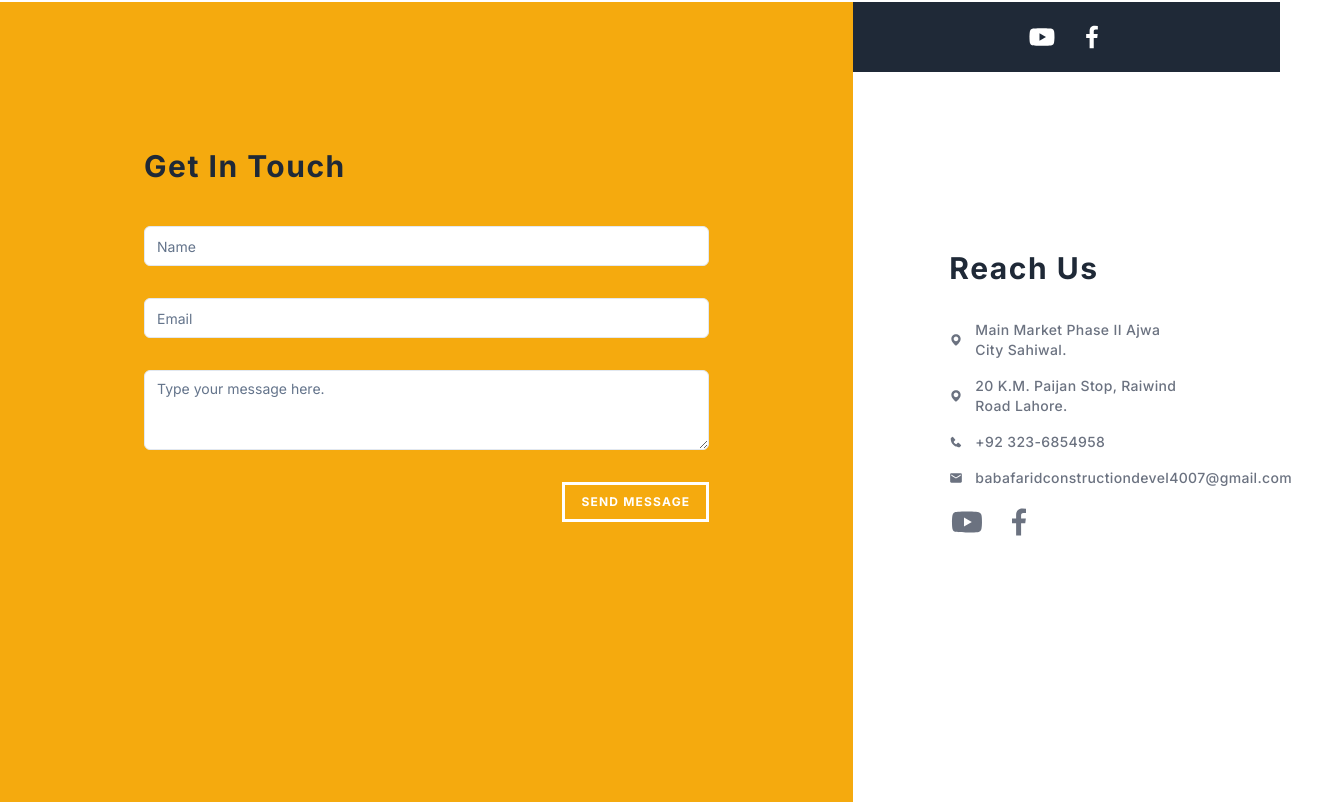
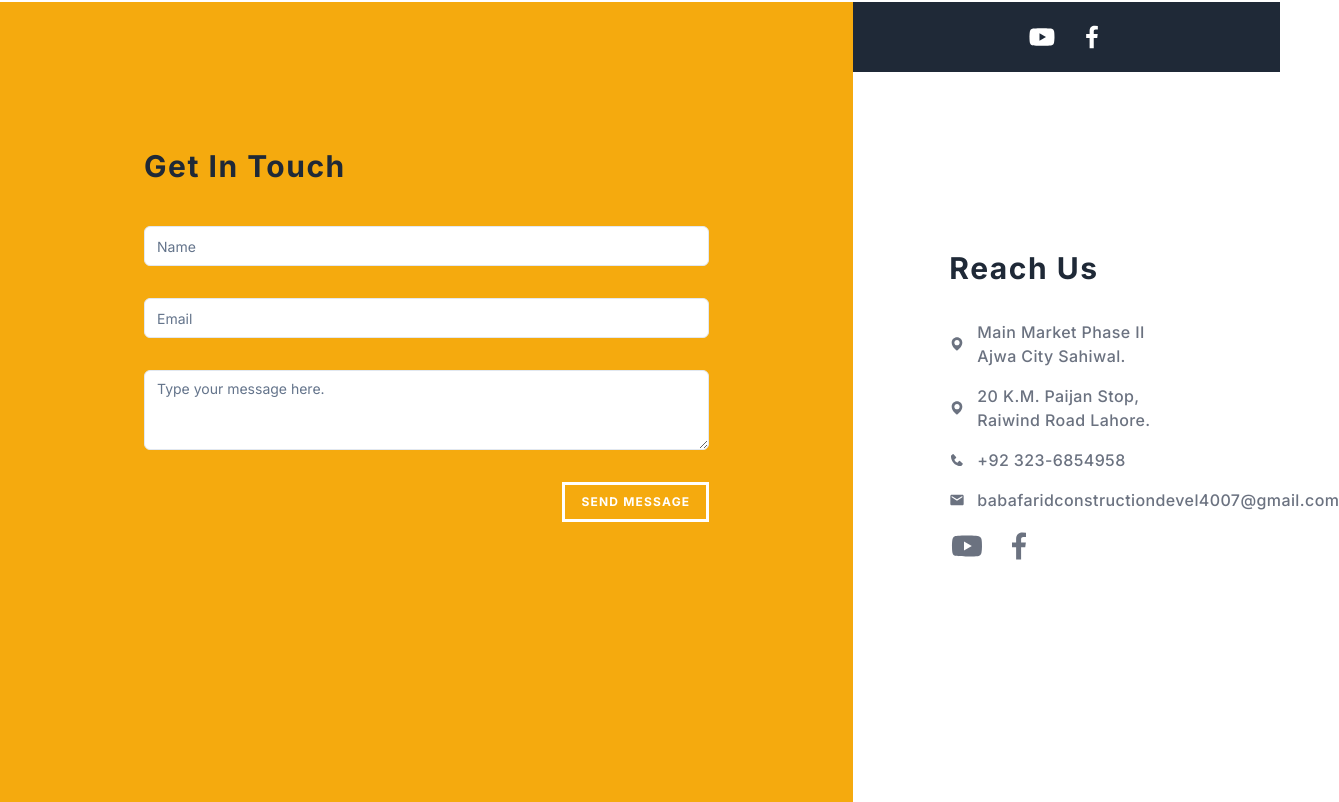
Before and after one commit to aliihaiderr/construction-landing-page, a Next.js app: page / in a window 1280 px wide. Shown: the part 4074-4876 px from the top of the page, 1339 px wide, since content can reach past the window. Built offline with nearby package versions, Linux system fonts and the light colour scheme.

Commit message:
minor update

```diff
--- a/src/components/Contact.tsx
+++ b/src/components/Contact.tsx
@@ -38,19 +38,19 @@ const Contact = () => {
             <h2 className="scroll-m-20 font-bold text-3xl pb-4 text-gray-800 tracking-wider leading-10 transition-colors first:mt-0">
               Reach Us
             </h2>
-            <div className='flex items-center gap-x-3 font-medium text-sm tracking-wide cursor-default'>
+            <div className='flex items-center gap-x-3 font-medium text-base tracking-wide cursor-default'>
               <span><BiSolidMap /></span>
               <p>Main Market Phase II Ajwa City Sahiwal.</p>
             </div>
-            <div className='flex items-center gap-x-3 font-medium text-sm tracking-wide cursor-default'>
+            <div className='flex items-center gap-x-3 font-medium text-base tracking-wide cursor-default'>
               <span><BiSolidMap /></span>
               <p>20 K.M. Paijan Stop, Raiwind Road Lahore.</p>
             </div>
-            <div className='flex items-center gap-x-3 font-medium text-sm tracking-wide cursor-default'>
+            <div className='flex items-center gap-x-3 font-medium text-base tracking-wide cursor-default'>
               <span><BiSolidPhone /></span>
               <p>+92 323-6854958</p><br/>
             </div>
-            <div className='flex items-center gap-x-3 font-medium text-sm tracking-wide cursor-default'>
+            <div className='flex items-center gap-x-3 font-medium text-base tracking-wide cursor-default'>
               <span><MdEmail/></span>
               <p>babafaridconstructiondevel4007@gmail.com</p>
             </div>
```
